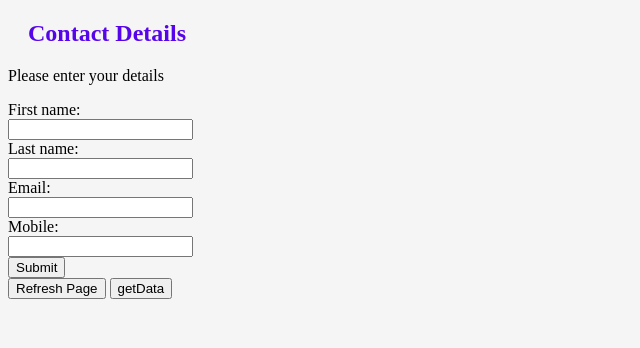
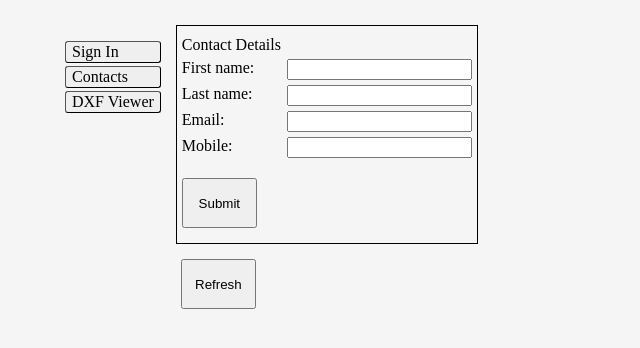
Before and after one commit to hawyangpeng/SimpleHTML, a website: page main.html in a window 1280 px wide. Shown: the whole page, without its empty margins (0-640 px from the left). Drawn offline with Linux system fonts and the light colour scheme; no server answers.

Commit message:
Some updates

```diff
--- a/app.js
+++ b/app.js
@@ -9,12 +9,9 @@ var bodyParser = require('body-parser')
 
 app.use(cors())
 
-
-
 //handes get requests to this url
 app.get("/", function (req, res) {
   console.log('reached the back end')
-
 });
 
 // Endpoints
@@ -24,7 +21,6 @@ app.get("/", function (req, res) {
 // POST /{entity} Create record [1]
 // PUT /{entity} Update record [2]
 // DELETE /{entity} Delete record [3]
-
 
 app.get("/getData", async function (req, res) {
   // Fetching on demand
@@ -45,7 +41,6 @@ app.post("/postData", upload.none(), async function (req, res) {
   res.send('send response back')
 });
 
-
 app.delete("/deleteData", bodyParser.json() , async function (req, res) {
   console.log('deleteData to back end')
   console.log(await req.body)
@@ -57,6 +52,5 @@ app.listen(port, function () {
   console.log(`Example app listening on port ${port}!`);
 });
 
-
 // close the MySQL connection
 //connection.end();
--- a/index.js
+++ b/index.js
@@ -1,28 +1,15 @@
-
 
 
 //Initial loading
 document.addEventListener("DOMContentLoaded", (event) => {
-    console.log('index page loaded')
+    console.log('fetched http://localhost:3000/')
     fetch ('http://localhost:3000/')
     }
 )
 
+//const tableData = {}
 
-//getData
-document.getElementById('btn2').addEventListener("click", (event) => {
-    console.log('get data button clicked')
-
-    //Fetch data
-    fetch ('http://localhost:3000/getData')
-        .then (response => response.json())
-        .then (data => {
-            console.log(data)
-
-            // for (const value of data) {
-            //     console.log(value);
-            //   }
-
+const renderTable = function (data) {
     const tableEntries = data.map( entry =>
         `  <tr>
                 <td>${entry.ID}</td>
@@ -52,9 +39,24 @@ document.getElementById('btn2').addEventListener("click", (event) => {
         `
 
     document.getElementById('table').innerHTML = table
+}
 
-            //Spaghetti. but it works. I'm sure there's a better way to do this.
-            const entriesBtn = data.map( entry =>
+
+//Get data
+document.getElementById('btn2').addEventListener("click", (event) => {
+    console.log('get data button clicked')
+
+    //Fetch data
+
+    fetch ('http://localhost:3000/getData')
+        .then (response => response.json())
+        .then (data => {
+            console.log(data)
+
+            renderTable(data)
+
+            //Delete entry. Append event listener to each delete button
+            data.map( entry =>
                 document.getElementById(entry.ID).addEventListener("click", (event) => {
                     console.log(`Delete entry ${entry.ID}`)
 
@@ -66,19 +68,21 @@ document.getElementById('btn2').addEventListener("click", (event) => {
                     body: JSON.stringify({ 'entryNumber': entry.ID })
                 }
 
+                console.log(event)
+
                 fetch ('http://localhost:3000/deleteData', options)
-                    // .then(res => res.json())
-                    // .then(data => console.log(data))
-                    //.catch(err => console.log(err))
-                })
+                    .then(
+
                     )
 
-            entriesBtn
+                }
+            ))
 
             })
+        .catch(err => console.log(err))
 })
 
-//Form data
+//post entry
 const form = document.getElementById('form')
 
 form.addEventListener("submit", (event) => {
@@ -100,8 +104,8 @@ form.addEventListener("submit", (event) => {
     fetch ('http://localhost:3000/postData', options)
         // .then(res => res.json())
         // .then(data => console.log(data))
-        //.catch(err => console.log(err))
+        // .catch(err => console.log(err))
 })
 
 
-//deleteData
+//found a bug, where if i keep pressing delete on one entry. Table wont refresh when getData.
--- a/main.html
+++ b/main.html
@@ -1,30 +1,42 @@
 <!DOCTYPE html>
 <html>
-    <body>
+    <head>
+        <link rel="stylesheet" href="./style.css">
+    </head>
 
-        <h2>Contact Details</h2>
-        <p id="p0">Please enter your details</p>
-        <head>
-            <link rel="stylesheet" href="style.css">
-            </head>
-        <div>
-            <form id='form'>
-                <label for="fname">First name:</label><br>
-                <input type="text" id="fname" name="fname"><br>
-                <label for="lname">Last name:</label><br>
-                <input type="text" id="lname" name="lname"><br>
-                <label for="email">Email:</label><br>
-                <input type="text" id="email" name="email"><br>
-                <label for="mobile">Mobile:</label><br>
-                <input type="text" id="Mobile" name="mobile"><br>
-                <input type="submit" value="Submit">
+    <body class="flex-container">
+        <div id="navbar">
+            <!-- refer navbar.js -->
+        </div>
+        <div class="div">
+            <form id='form' class="form">
+                <label class="contact">Contact Details</label>
+                <div class="input-flex">
+                    <label for="fname">First name:</label>
+                <input type="text" id="fname" name="fname">
+
+                </div>
+                <div class="input-flex">
+                    <label for="lname">Last name:</label>
+                <input type="text" id="lname" name="lname">
+                </div>
+                <div class="input-flex">
+                    <label for="email">Email:</label>
+                <input type="text" id="email" name="email">
+                </div>
+                <div class="input-flex">
+                    <label for="mobile">Mobile:</label>
+                    <input type="text" id="Mobile" name="mobile">
+                </div>
+
+                <input type="submit" value="Submit" class="refresh">
             </form>
+            <button id="btn2" class="refresh">Refresh</button>
+            <table id='table' class="table"></table>
         </div>
 
-        <button onclick="location.reload()">Refresh Page</button>
-        <button id="btn2">getData</button>
-        <table id='table'></table>
+        <script type='module' src="./index.js"></script>
+        <script type='module' src="./navbar.js"></script>
 
-        <script type='module' src="./index.js"></script>
     </body>
 </html>
--- /dev/null
+++ b/navbar.js
@@ -0,0 +1,11 @@
+
+
+document.getElementById('navbar').innerHTML =
+
+        `
+            <ul class="leftnavbar">
+                <a href="./signIn.html" class="button">Sign In</a>
+                <a href="./main.html" class="button">Contacts</a>
+                <a href="./dxfviewer.html" class="button">DXF Viewer</a>
+            </ul>
+        `
--- a/package.json
+++ b/package.json
@@ -3,7 +3,9 @@
   "version": "1.0.0",
   "main": "main.js",
   "scripts": {
-    "start": "node app.js"
+    "start-everything": "npm run build && npm run start",
+    "start": "node app.js",
+    "build": "tailwindcss -i ./src/input.css -o ./src/output.css --watch"
   },
   "author": "",
   "license": "ISC",
--- /dev/null
+++ b/src/input.css
@@ -0,0 +1,3 @@
+@tailwind base;
+@tailwind components;
+@tailwind utilities;
--- a/style.css
+++ b/style.css
@@ -11,3 +11,77 @@ body {
     padding: 2px;
     text-align: left;
   }
+
+  .flex-container {
+
+    display: flex;
+    height: 100%;
+    margin: 25px;
+    gap: 15px;
+    align-items: flex-start;
+}
+
+.contact {
+    display: block;
+    margin-left: 5px;
+    margin-top: 10px;
+}
+
+.input-flex {
+  display: flex;
+  justify-content: space-between;
+  direction: horizontal;
+  height: 100%;
+  margin: 5px;
+  gap: 5px;
+}
+
+.form {
+  width: 300px;
+  border: 1px solid;
+  border-collapse: collapse;
+
+}
+
+.div {
+  gap: 5px;
+
+}
+
+.table,th,td {
+  width: 800px;
+  border: 1px solid;
+  border-collapse: collapse;
+  gap: 5px;
+
+}
+
+.refresh {
+  margin-top: 15px;
+  margin-bottom: 15px;
+  margin-left: 5px;
+  height: 50px;
+  width: 75px;
+}
+
+.leftnavbar{
+  display: flex;
+  flex-direction: column;
+  gap: 3px;
+}
+
+.sidebuttons {
+  margin-top: 2px;
+  margin-bottom: 2px;
+  height: 30px;
+  Width: 80px;
+}
+
+a.button {
+  padding: 1px 6px;
+  border: 1px outset buttonborder;
+  border-radius: 3px;
+  color: buttontext;
+  background-color: buttonface;
+  text-decoration: none;
+}
--- a/tailwind.config.js
+++ b/tailwind.config.js
@@ -1,6 +1,6 @@
 /** @type {import('tailwindcss').Config} */
 module.exports = {
-  content: [],
+  content: ["./*.{html,js}"],
   theme: {
     extend: {},
   },
```
Also changed, not shown: Object vs Array.js (added, +29 -0 lines), dxfviewer.html (added, +18 -0 lines), signIn.html (+22 -18 lines), refreshIcon.jpg (added), src/output.css (added). Lines whose indentation alone changed are shown as unchanged.
